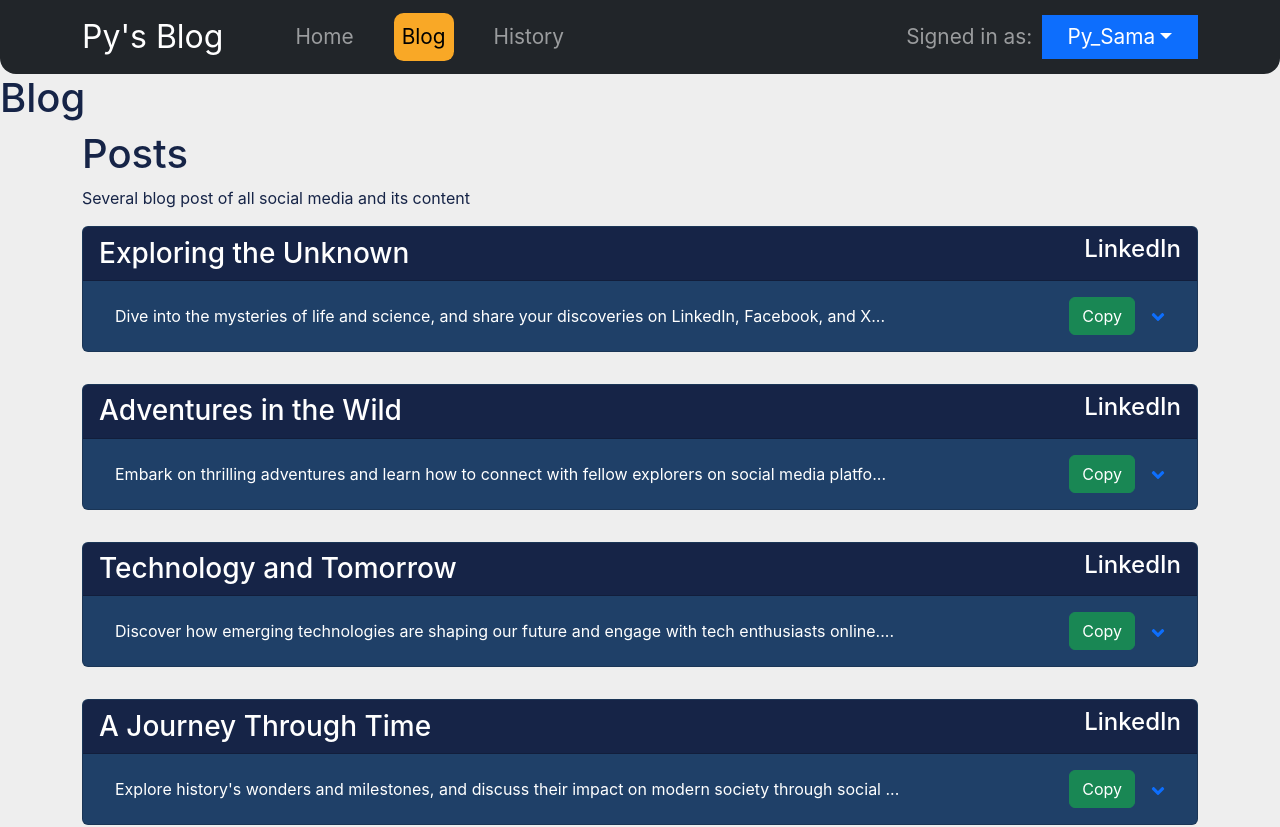
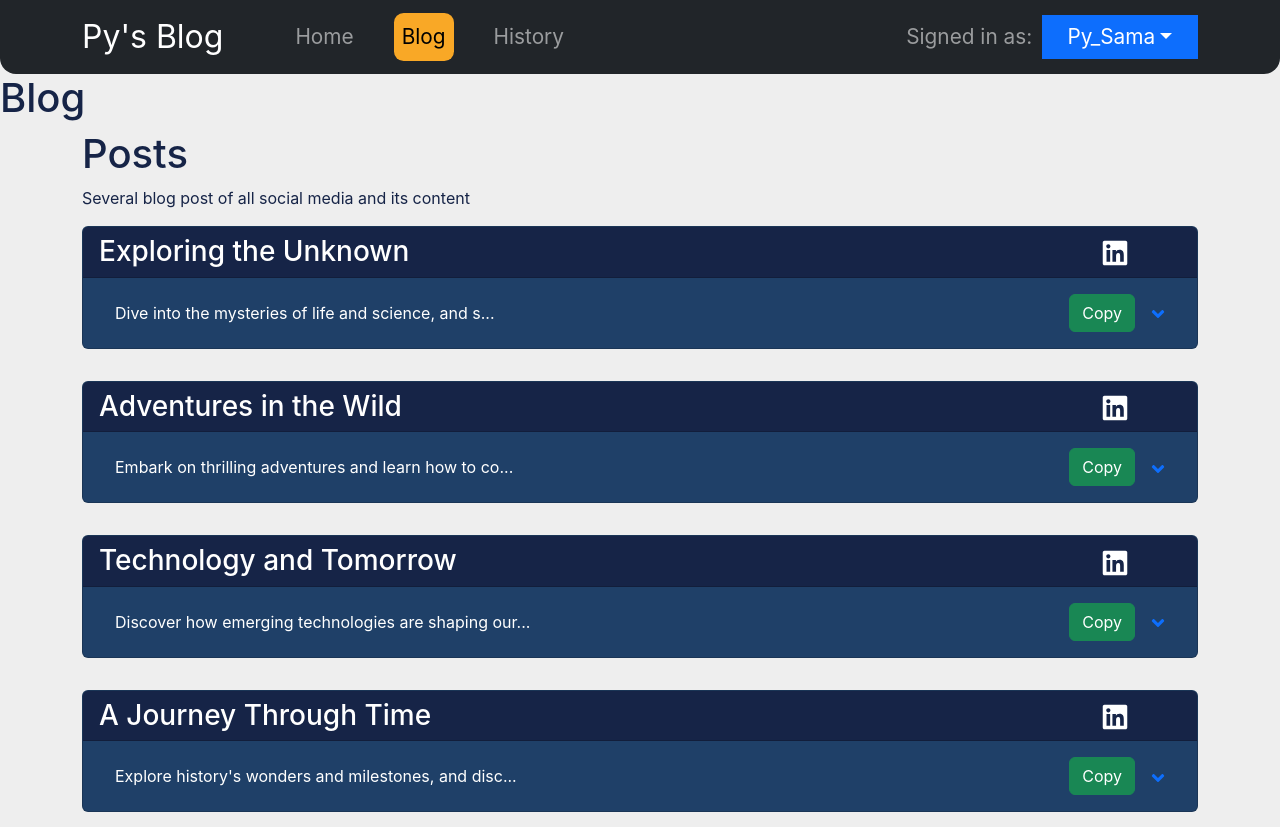
Before and after one commit to rashadmin/py_blog, a React (Create React App) app: page /blog in a window 1280 px wide. Shown: the top 827 px of the page. Built offline with nearby package versions, Linux system fonts and the light colour scheme.

Commit message:
added social media icon

```diff
--- a/src/components/Copy.js
+++ b/src/components/Copy.js
@@ -3,6 +3,8 @@ import Button from 'react-bootstrap/Button';
 import Card from 'react-bootstrap/Card';
 import Collapse from 'react-bootstrap/Collapse';
 import Stack from 'react-bootstrap/Stack';
+import { FaFacebookSquare,FaLinkedin } from "react-icons/fa";
+import { FaXTwitter } from "react-icons/fa6";
 // imporfrom 'react-bootstra;
 import { FaAngleDown, FaAngleUp } from 'react-icons/fa'; // Font Awesome icons
 
@@ -10,7 +12,7 @@ function CopyCard(props) {
   const [buttonText, setButtonText] = useState("Generate");
   const [open, setOpen] = useState(false); // State to manage collapse
   const [generate,SetGenerate] = useState(false);
-
+  const media ={'LinkedIn':<FaLinkedin/>, 'X':<FaXTwitter />,'Facebook':<FaFacebookSquare/>}
   const handleGenerateButtonClick = () => {
     setButtonText("Copy");
     SetGenerate(true)
@@ -38,7 +40,7 @@ function CopyCard(props) {
         {/* <Stack> */}
         <div className='first-part'>
 
-        <Card.Title>{props.media}</Card.Title>
+        <Card.Title><h2>{media[props.media]}</h2></Card.Title>
         <div className="d-flex justify-content-between align-items-center">
           <Button className="fixed j" variant="success" onClick={buttonText === "Generate" ? handleGenerateButtonClick : handleButtonClick}>
             {buttonText}
--- a/src/components/PostCard.js
+++ b/src/components/PostCard.js
@@ -3,12 +3,14 @@ import Button from 'react-bootstrap/Button';
 import Card from 'react-bootstrap/Card';
 import Collapse from 'react-bootstrap/Collapse';
 import Stack from 'react-bootstrap/Stack';
+import { FaFacebookSquare,FaLinkedin } from "react-icons/fa";
+import { FaXTwitter } from "react-icons/fa6";
 // imporfrom 'react-bootstra;
 import { FaAngleDown, FaAngleUp } from 'react-icons/fa'; // Font Awesome icons
 function PostCard(props) {
   const [buttonText, setButtonText] = useState("Copy");
   const [open, setOpen] = useState(false); // State to manage collapse
-
+  const media ={'LinkedIn':<FaLinkedin/>, 'X':<FaXTwitter />,'Facebook':<FaFacebookSquare/>}
 
   const handleButtonClick = () => {
     navigator.clipboard.writeText(props.content).then(
@@ -26,7 +28,7 @@ function PostCard(props) {
   };
 
   const truncatedContent = props.content.length > 10 && !open
-  ? props.content.substring(0, 100) + "..."
+  ? props.content.substring(0, 50) + "..."
   : props.content;
 
   return (
@@ -35,9 +37,10 @@ function PostCard(props) {
         <h3>
       {props.title}
         </h3>
-        <h4>
-      {props.media}
-        </h4>
+        <h3>
+      {/* FaLinkedin */}
+      {media[props.media]}
+        </h3>
       </Card.Header>
       <Card.Body>
         {/* <Stack> */}
--- a/src/contexts/ApiProvider.js
+++ b/src/contexts/ApiProvider.js
@@ -1,5 +1,4 @@
 import { createContext,useContext } from "react";
-
 
 const ApiContext = createContext();
 
```
